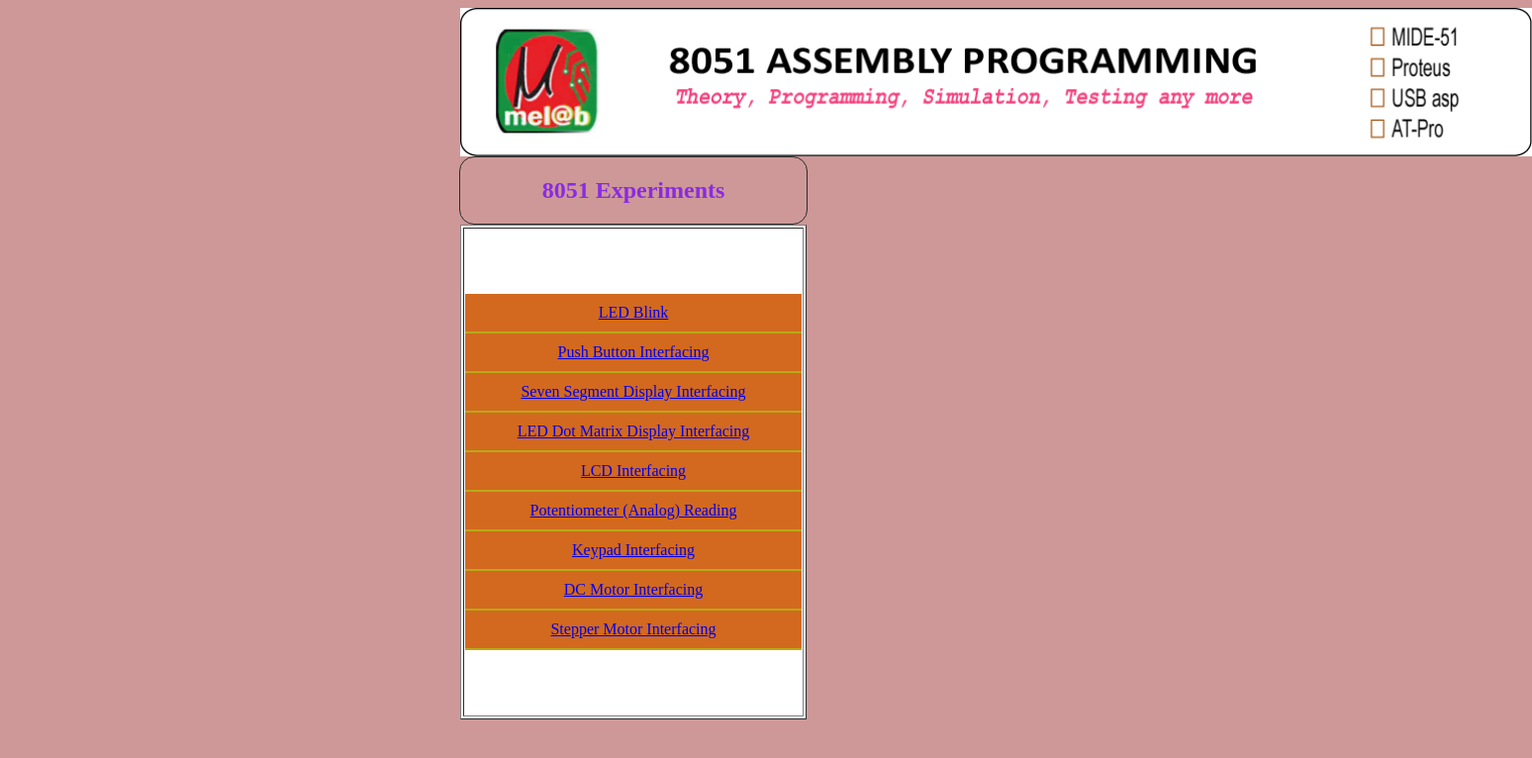
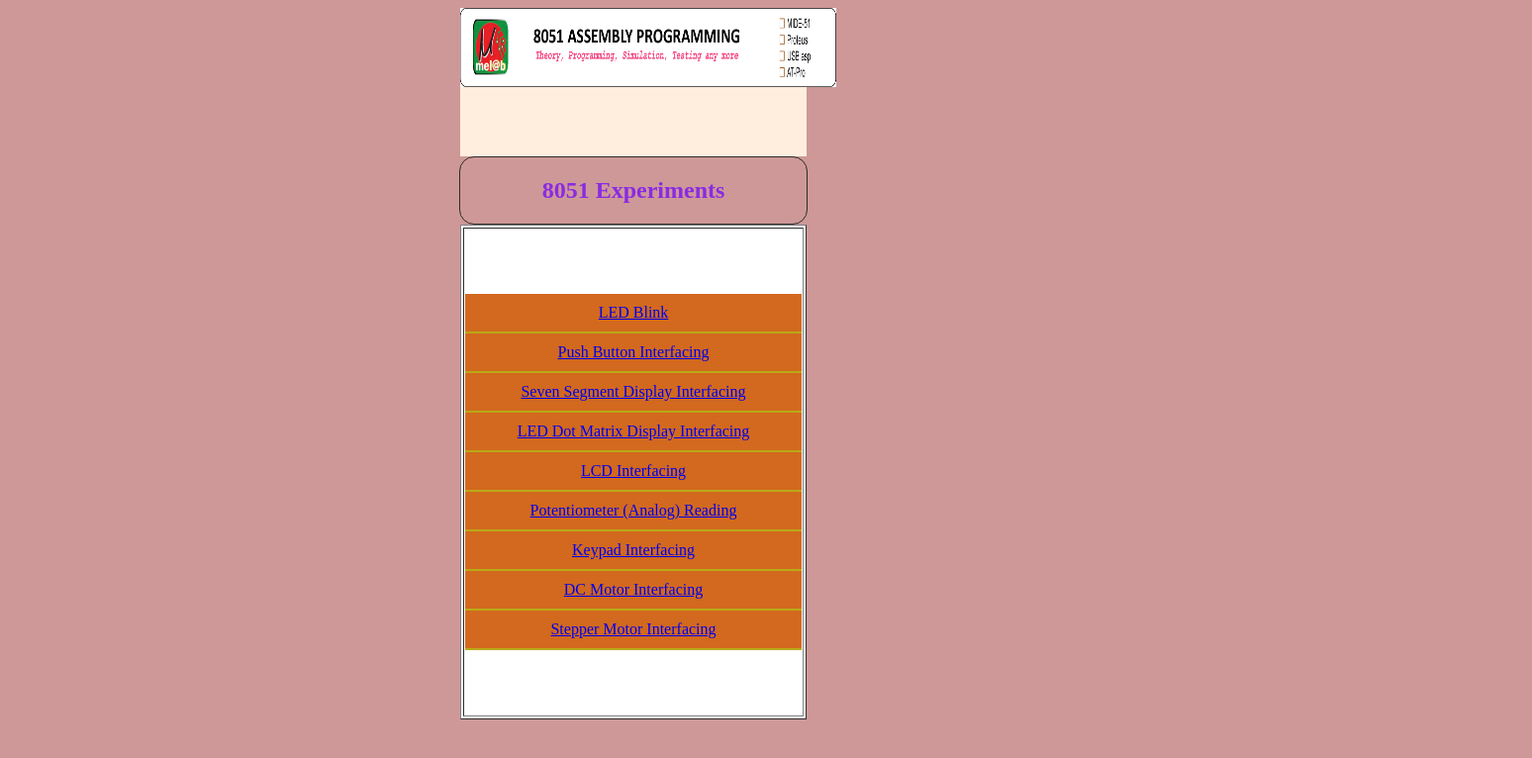
Before and after one commit to gmostofabd/8051-Experiments, a plain HTML site: page index.html in a window 1280 px wide. Shown: the whole page at 99% size, 1548 px wide, since content can reach past the window. Drawn offline with Linux system fonts and the light colour scheme.

Commit message:
Update index.html

```diff
--- a/index.html
+++ b/index.html
@@ -10,7 +10,7 @@
 <body>
 
 	<div id="header_common">
-        <img src="assets/images/github_banner.png" alt="common_header" width="1083" height="150">
+        <img src="assets/images/github_banner.png" alt="common_header" width="380" height="80">
     </div>
 
     <div id="topic_container">
```
